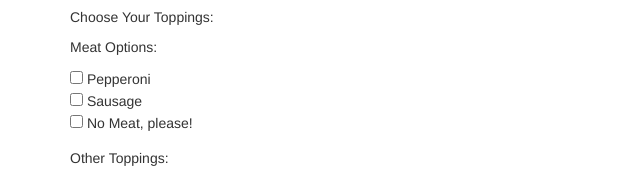
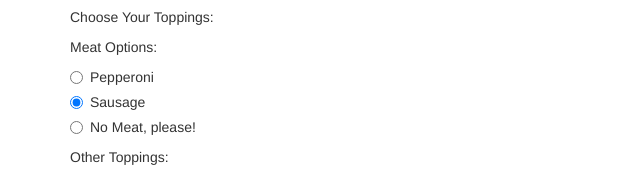
Before and after one commit to jaki-w/pizza-parlour, a plain HTML site: page index.html in a window 1280 px wide. Shown: the part 328-502 px from the top of the page, 0-640 px from the left. Drawn offline with Linux system fonts and the light colour scheme.

Commit message:
change 'meats option' checkboxes to 'pizzaMeat' radio buttons.

```diff
--- a/index.html
+++ b/index.html
@@ -36,11 +36,24 @@
 
         <p>Choose Your Toppings:</p>
         <p>Meat Options:</p>
-        <div class="form-group">
-          <input type="checkbox" name="pepperoni" value="2"> Pepperoni<br>
-          <input type="checkbox" name="sausage" value="2"> Sausage<br>
-          <input type="checkbox" name="vegetarian" value="1"> No Meat, please!<br>
-        </div><!--form-group-->
+        <div class="radio">
+          <label>
+          <input type="radio" name="pizzaMeat" value="2" checked>
+          Pepperoni
+          </label>
+        </div><!--radio-->
+        <div class="radio">
+          <label>
+            <input type="radio" name="pizzaMeat" value="2" checked>
+            Sausage
+          </label>
+        </div><!--radio-->
+        <div class="radio">
+          <label>
+            <input type="radio" name="pizzaMeat" value="1">
+            No Meat, please!
+          </label>
+        </div><!--radio-->
 
         <p>Other Toppings:</p>
         <div class="form-group">
--- a/js/scripts.js
+++ b/js/scripts.js
@@ -4,16 +4,22 @@ function Pizza(size, meat, toppings) {
   this.toppings = [];
 }
 
-Pizza.prototype.pizzaBaseCost = function(size, meat) {
+Pizza.prototype.pizzaBaseCost = function(this.size, this.meat) {
   var sizeCost = 0;
-  if (this.size === small && this.meat === 1) {
+  if (this.size === small && this.meat == 1) {
     sizeCost += 10;
-  } else if (this.size === small && this.meat === 2 || this.size === medium && this.meat === 1) {
+  } else if (this.size === small && this.meat == 2 || this.size === medium && this.meat == 1) {
     sizeCost += 12;
-  } else if (this.size === medium && this.meat === 2 || this.size === large && this.meat ===1) {
+  } else if (this.size === medium && this.meat == 2 || this.size === large && this.meat == 1) {
     sizeCost += 14;
   } else {
     sizeCost += 16;
   }
   return(sizeCost);
 }
+
+Pizza.prototype.toppingsCost = function(toppings) {
+  var totalToppings = 0;
+  for (var i = 0; i < toppings.length; i++)
+  return totalToppings + parseInt($(toppings[i]);
+}
```
